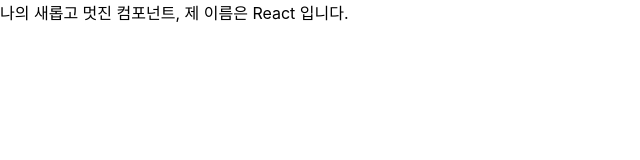
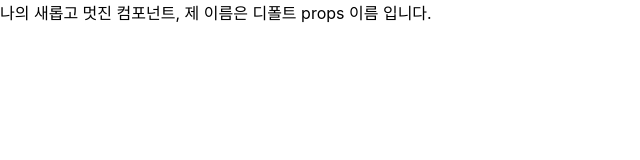
Before and after one commit to seedevk8s/begin-react2, a React (Create React App) app: page / in a window 1280 px wide. Shown: the top 160 px of the page, without its empty margins (0-640 px from the left). Built offline with nearby package versions, Linux system fonts and the light colour scheme.

Commit message:
부모 컴포넌트에서 name props 값 지정하고, 자식 컴토넌트에서 name props 랜더링함. <-- name 값이 지정되지 않을시 나타날 디폴트 props 이름 설정

```diff
--- a/src/App.js
+++ b/src/App.js
@@ -3,7 +3,7 @@
 
 function App() {
       return (
-        <MyComponent name="React"/>
+        <MyComponent />
       );
 }
 
--- a/src/MyComponent.js
+++ b/src/MyComponent.js
@@ -4,4 +4,8 @@
     return <div>나의 새롭고 멋진 컴포넌트, 제 이름은 {props.name} 입니다.</div>;
 };
 
+MyComponent.defaultProps = {
+    name: '디폴트 props 이름'
+}
+
 export default MyComponent;
```
